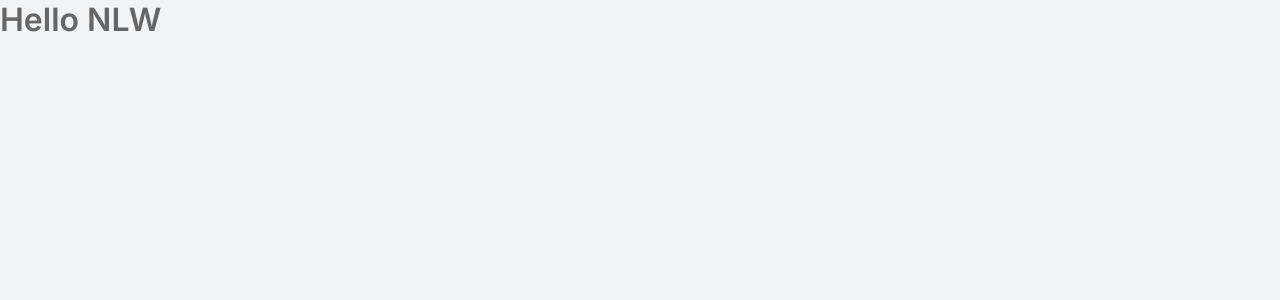
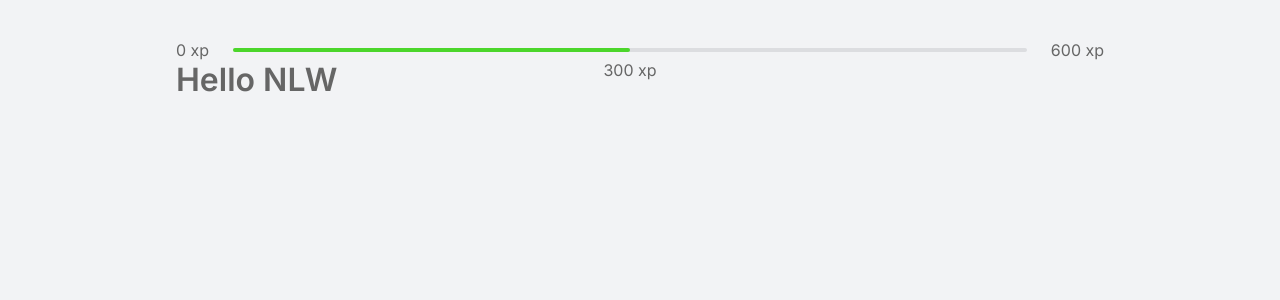
Before and after one commit to Guilherme-Farias/go-next-nlw4, a React (Create React App) app: page / in a window 1280 px wide. Shown: the top 300 px of the page. Built offline with nearby package versions, Linux system fonts and the light colour scheme; the HTML template or start-up script is replaced by a standard one.

Commit message:
Construction of the Experience bar

```diff
--- a/src/App.tsx
+++ b/src/App.tsx
@@ -1,8 +1,14 @@
 import React from 'react';
+import ExperienceBar from './components/ExperienceBar';
 import './styles/global.css';
 
 const App: React.FC = () => {
-  return <h1>Hello NLW</h1>;
+  return (
+    <div className="container">
+      <ExperienceBar/>
+      <h1>Hello NLW</h1>
+    </div>
+  );
 };
 
 export default App;
--- /dev/null
+++ b/src/components/ExperienceBar.tsx
@@ -0,0 +1,16 @@
+import React from 'react';
+
+const ExperienceBar: React.FC = () => {
+  return (
+    <header className="experience-bar">
+      <span>0 xp</span>
+      <div>
+        <div style={{width: '50%'}}></div>
+        <span className="current-experience" style={{left: '50%'}} >300 xp</span>
+      </div>
+      <span>600 xp</span>
+    </header>
+  );
+};
+
+export default ExperienceBar;
--- a/src/styles/global.css
+++ b/src/styles/global.css
@@ -8,7 +8,7 @@
 :root {
   --white: #fff;
   --background: #f2f3f5;
-    --gray-linne: #dcdde0;
+  --gray-line: #dcdde0;
   --text: #666;
   --text-highlight: #b3b9ff;
   --title: #2e384d;
@@ -39,7 +39,7 @@
   font: 400 1rem "Inter", sans-serif;
 }
 
-  body {
+button {
   cursor: pointer;
 }
 
@@ -47,3 +47,44 @@
   color: inherit;
   text-decoration: none;
 }
+
+.container {
+  height: 100vh;
+  max-width: 992px;
+  margin: 0 auto;
+  padding: 2.5rem 2rem;
+  display: flex;
+  flex-direction: column;
+}
+
+.experience-bar{
+  display: flex;
+  align-items: center;
+}
+
+.experience-bar span{
+  font-size: 1rem;
+}
+
+.experience-bar > div{
+  flex: 1;
+  height: 4px;
+  border-radius: 4px;
+  background: var(--gray-line);
+  margin: 0 1.5rem;
+  position: relative;
+}
+
+.experience-bar > div > div{
+  flex: 1;
+  height: 4px;
+  border-radius: 4px;
+  background: var(--green);
+}
+
+
+span.current-experience {
+  position: absolute;
+  top: 12px;
+  transform: translateX(-50%);
+}
```
Lines whose indentation alone changed are shown as unchanged.
